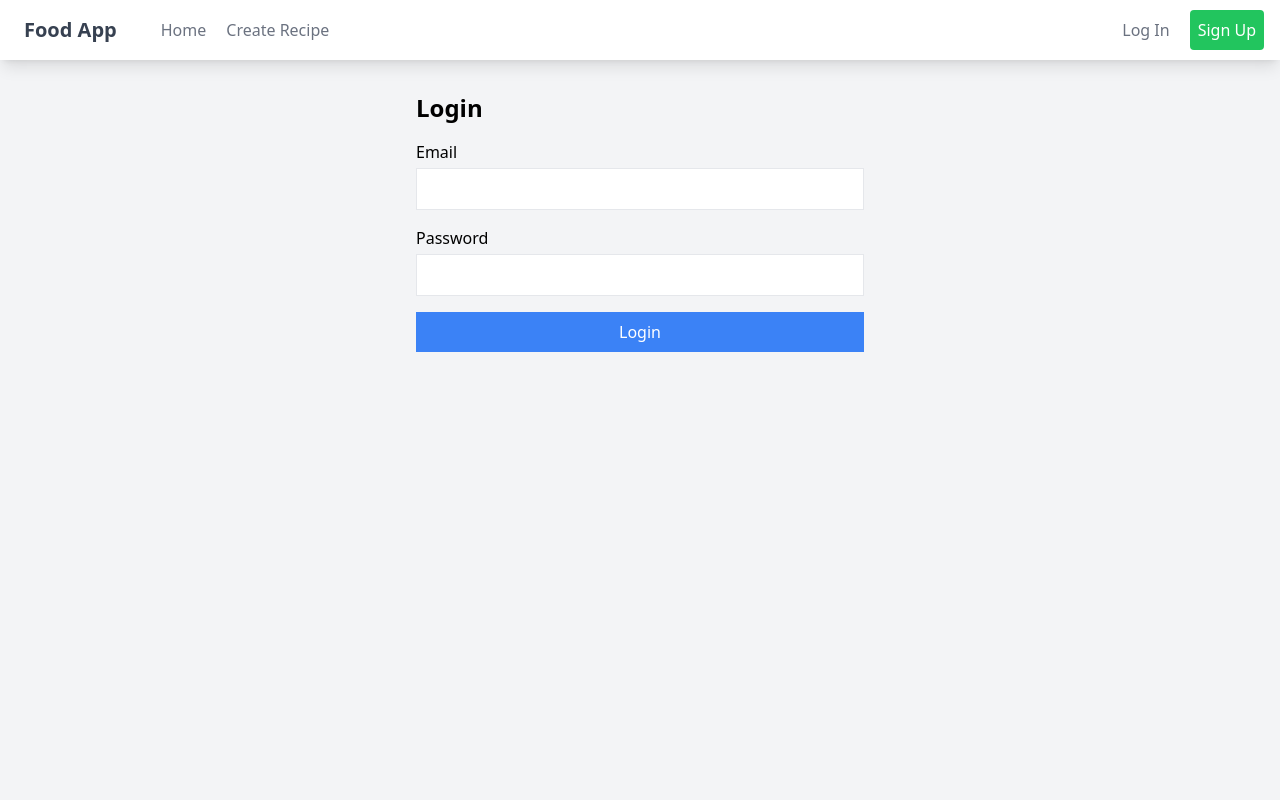
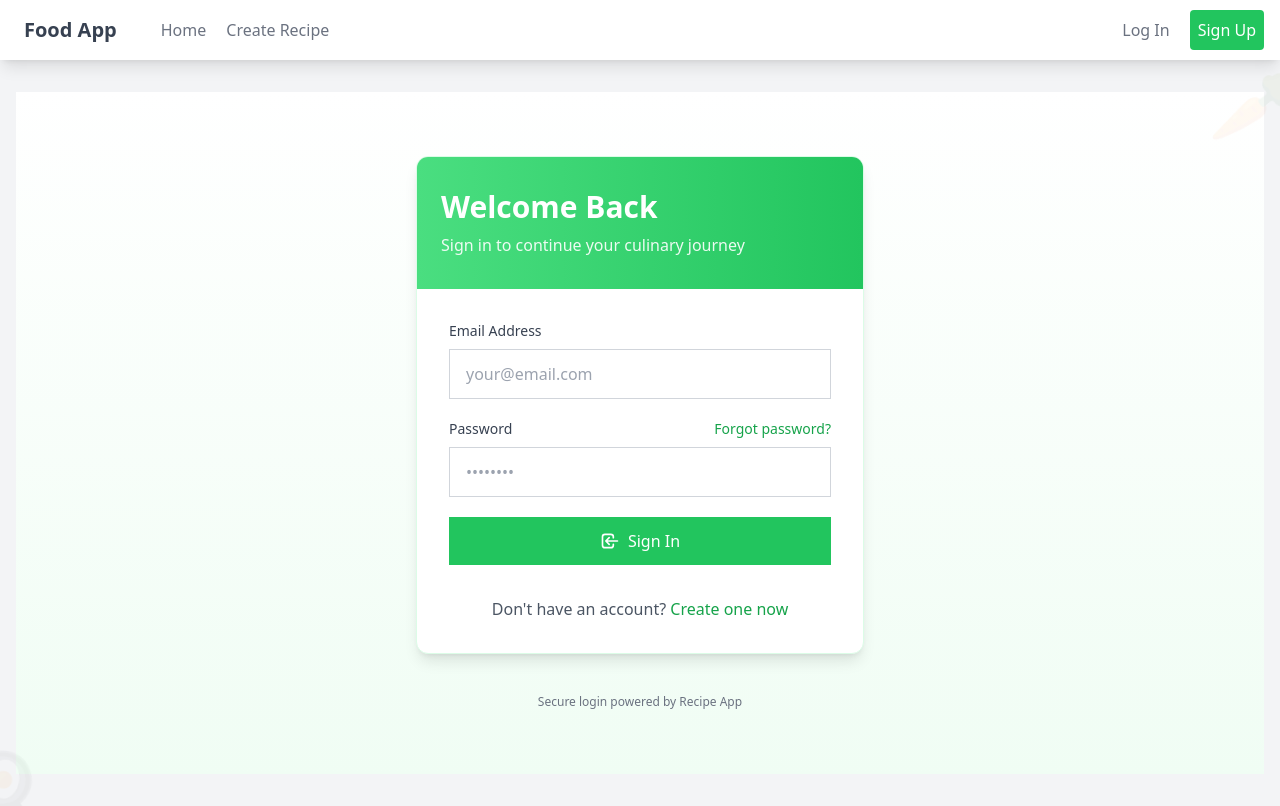
Before and after one commit to kasun020/recipe-app-0, a React (Vite) app in the folder frontend/: page /login in a window 1280 px wide. Built offline with nearby package versions, Linux system fonts and the light colour scheme.

Commit message:
updated login UI

```diff
--- a/frontend/src/pages/Login.jsx
+++ b/frontend/src/pages/Login.jsx
@@ -1,63 +1,182 @@
-"use client"
+"use client";
 
-import { useState } from "react"
-import axios from "axios"
-import { useNavigate } from "react-router-dom"
+import axios from "axios";
+import { useEffect, useState } from "react";
+import { Link, useNavigate } from "react-router-dom";
 import API_URL from "../api/config";
 
 function Login() {
-  const [email, setEmail] = useState("")
-  const [password, setPassword] = useState("")
-  const navigate = useNavigate()
+  const [email, setEmail] = useState("");
+  const [password, setPassword] = useState("");
+  const [isLoading, setIsLoading] = useState(false);
+  const [formVisible, setFormVisible] = useState(false);
+  const navigate = useNavigate();
+
+  // Animate form appearance
+  useEffect(() => {
+    setFormVisible(true);
+  }, []);
 
   const handleSubmit = async (e) => {
-    e.preventDefault()
+    e.preventDefault();
+    setIsLoading(true);
     try {
-      const response = await axios.post(`${API_URL}/auth/login`, { email, password })
-      localStorage.setItem("token", response.data.token)
-      navigate("/")
+      const response = await axios.post(`${API_URL}/auth/login`, {
+        email,
+        password,
+      });
+      localStorage.setItem("token", response.data.token);
+      navigate("/");
     } catch (error) {
-      console.error("Error logging in:", error)
-      alert("Error logging in. Please try again.")
+      console.error("Error logging in:", error);
+      alert("Error logging in. Please try again.");
+    } finally {
+      setIsLoading(false);
     }
-  }
+  };
 
   return (
-    <div className="max-w-md mx-auto">
-      <h1 className="text-2xl font-bold mb-4">Login</h1>
-      <form onSubmit={handleSubmit} className="space-y-4">
-        <div>
-          <label htmlFor="email" className="block mb-1">
-            Email
+    <div className="min-h-[80vh] flex items-center justify-center bg-gradient-to-b from-white to-green-50 px-4 py-16">
+      <div
+        className={`w-full max-w-md transform transition-all duration-700 ${
+          formVisible ? "translate-y-0 opacity-100" : "translate-y-8 opacity-0"
+        }`}
+      >
+        {/* Card container */}
+        <div className="bg-white rounded-xl shadow-lg overflow-hidden border border-green-100">
+          {/* Header with accent color */}
+          <div className="bg-gradient-to-r from-green-400 to-green-500 px-6 py-8 text-white">
+            <h1 className="text-3xl font-bold mb-2">Welcome Back</h1>
+            <p className="opacity-90">
+              Sign in to continue your culinary journey
+            </p>
+          </div>
+
+          {/* Form section */}
+          <div className="p-8">
+            <form onSubmit={handleSubmit} className="space-y-5">
+              <div className="space-y-2">
+                <label
+                  htmlFor="email"
+                  className="block text-sm font-medium text-gray-700"
+                >
+                  Email Address
                 </label>
                 <input
                   type="email"
                   id="email"
                   value={email}
                   onChange={(e) => setEmail(e.target.value)}
-            className="w-full px-3 py-2 border rounded-md"
+                  className="w-full px-4 py-3 rounded-lg border border-gray-300 focus:ring-2 focus:ring-green-400 focus:border-transparent outline-none transition-all duration-200"
                   required
+                  placeholder="your@email.com"
                 />
               </div>
-        <div>
-          <label htmlFor="password" className="block mb-1">
+
+              <div className="space-y-2">
+                <div className="flex justify-between">
+                  <label
+                    htmlFor="password"
+                    className="block text-sm font-medium text-gray-700"
+                  >
                     Password
                   </label>
+                  <a
+                    href="#"
+                    className="text-sm text-green-600 hover:text-green-800 transition-colors"
+                  >
+                    Forgot password?
+                  </a>
+                </div>
                 <input
                   type="password"
                   id="password"
                   value={password}
                   onChange={(e) => setPassword(e.target.value)}
-            className="w-full px-3 py-2 border rounded-md"
+                  className="w-full px-4 py-3 rounded-lg border border-gray-300 focus:ring-2 focus:ring-green-400 focus:border-transparent outline-none transition-all duration-200"
                   required
+                  placeholder="••••••••"
                 />
               </div>
-        <button type="submit" className="w-full bg-blue-500 text-white py-2 px-4 rounded-md hover:bg-blue-600">
-          Login
+
+              <button
+                type="submit"
+                className="w-full bg-green-500 text-white py-3 px-4 rounded-lg hover:bg-green-600 transition-all duration-300 transform hover:-translate-y-1 hover:shadow-lg flex items-center justify-center"
+                disabled={isLoading}
+              >
+                {isLoading ? (
+                  <div className="h-5 w-5 border-2 border-white border-t-transparent rounded-full animate-spin mr-2"></div>
+                ) : (
+                  <svg
+                    xmlns="http://www.w3.org/2000/svg"
+                    className="h-5 w-5 mr-2"
+                    fill="none"
+                    viewBox="0 0 24 24"
+                    stroke="currentColor"
+                  >
+                    <path
+                      strokeLinecap="round"
+                      strokeLinejoin="round"
+                      strokeWidth={2}
+                      d="M11 16l-4-4m0 0l4-4m-4 4h14m-5 4v1a3 3 0 01-3 3H6a3 3 0 01-3-3V7a3 3 0 013-3h7a3 3 0 013 3v1"
+                    />
+                  </svg>
+                )}
+                {isLoading ? "Signing In..." : "Sign In"}
               </button>
             </form>
+
+            <div className="mt-8 text-center">
+              <p className="text-gray-600">
+                Don't have an account?{" "}
+                <Link
+                  to="/register"
+                  className="text-green-600 font-medium hover:text-green-800 transition-colors"
+                >
+                  Create one now
+                </Link>
+              </p>
             </div>
-  )
+          </div>
+        </div>
+
+        {/* Decorative elements */}
+        <div className="mt-10 text-center text-gray-500 text-xs">
+          <p>Secure login powered by Recipe App</p>
+        </div>
+      </div>
+
+      {/* Animated decorative elements */}
+      <div
+        className="fixed -bottom-10 -left-10 text-7xl opacity-5 animate-float"
+        style={{ animationDuration: "15s" }}
+      >
+        🍳
+      </div>
+      <div
+        className="fixed top-20 -right-5 text-7xl opacity-5 animate-float"
+        style={{ animationDuration: "12s", animationDelay: "2s" }}
+      >
+        🥕
+      </div>
+    </div>
+  );
 }
 
-export default Login
+// Add any additional styles needed
+const loginStyles = `
+@keyframes float {
+  0% { transform: translateY(0px) rotate(0deg); }
+  50% { transform: translateY(-20px) rotate(5deg); }
+  100% { transform: translateY(0px) rotate(0deg); }
+}
+`;
+
+// Add the styles to the document
+if (typeof document !== "undefined") {
+  const style = document.createElement("style");
+  style.textContent = loginStyles;
+  document.head.appendChild(style);
+}
+
+export default Login;
```
Lines whose indentation alone changed are shown as unchanged.
